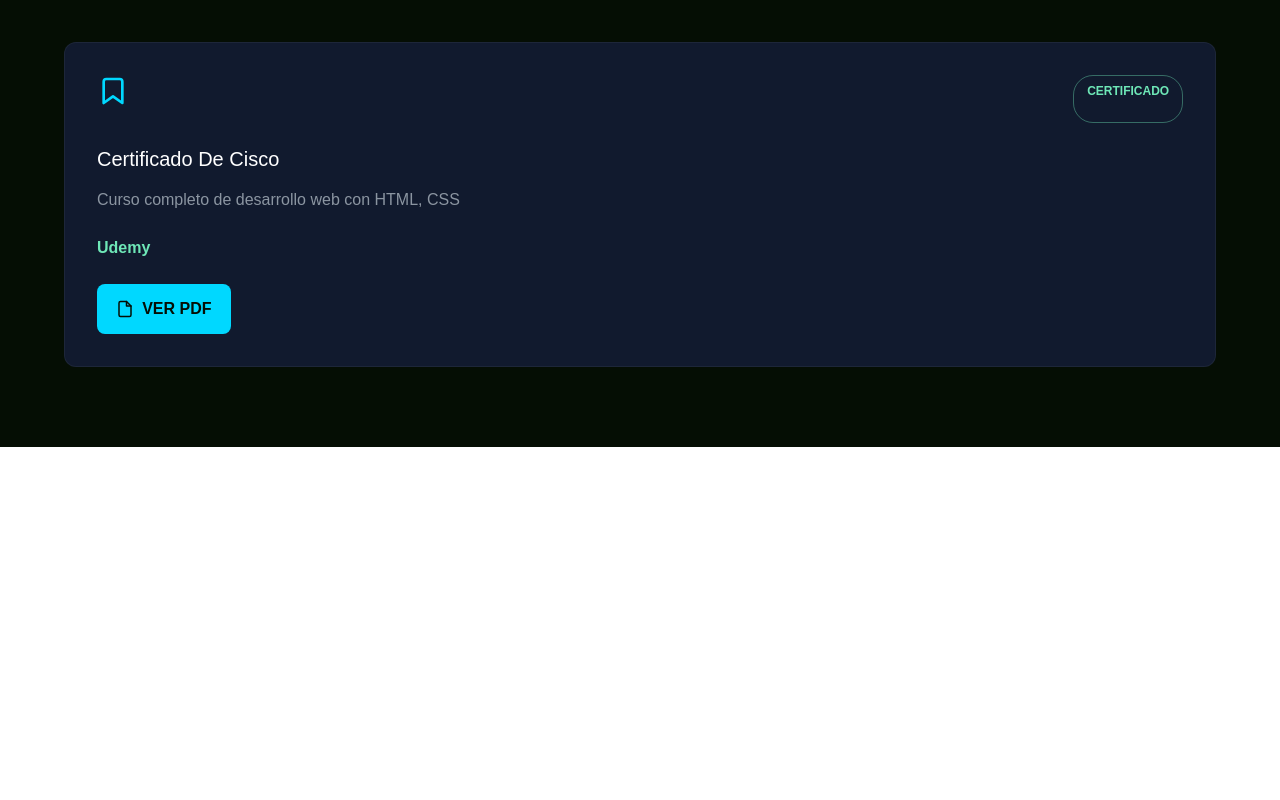
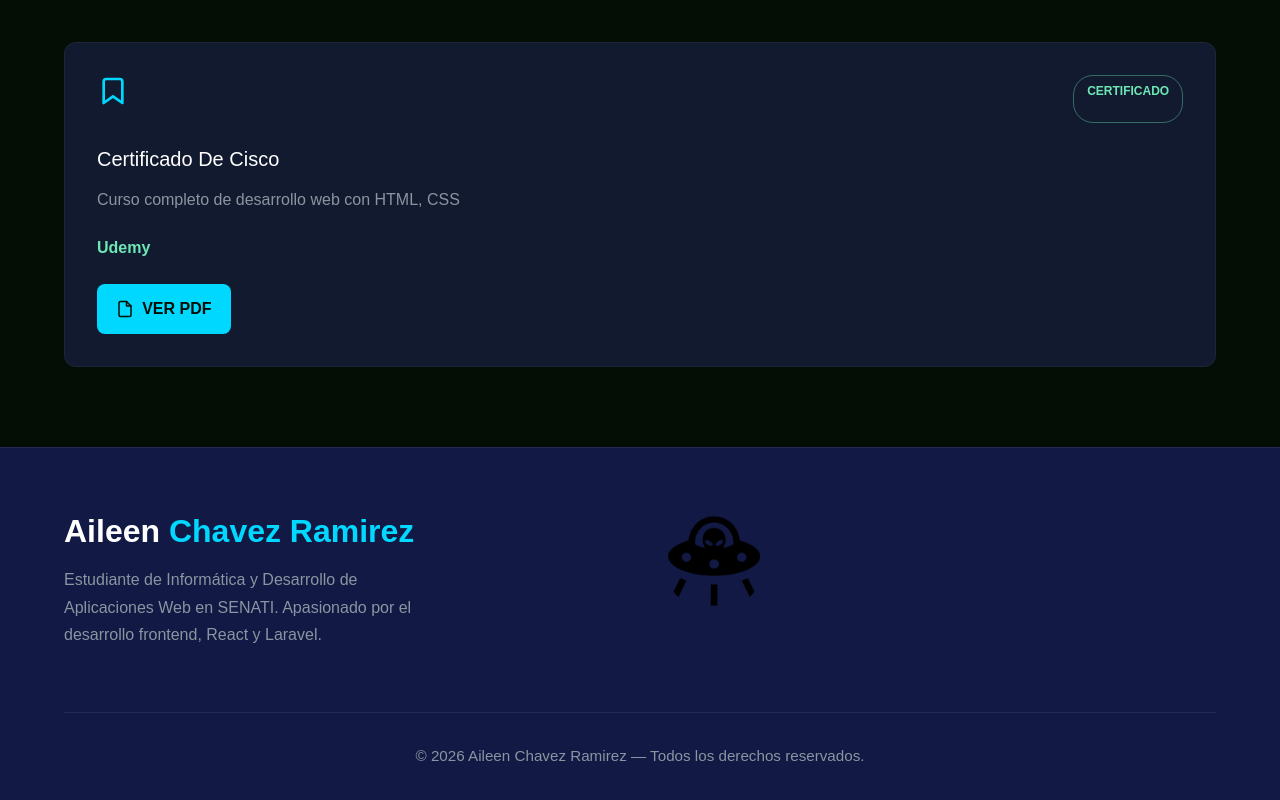
Before and after one commit to chavezramirez142006-alt/portafolio_Ramirez, a React (Vite) app: page / in a window 1280 px wide. Shown: the part 5935-6735 px from the top of the page. Before the commit the page ends 6382 px from the top, so only its background shows below. Built offline with nearby package versions, Linux system fonts and the light colour scheme; the HTML template or start-up script is replaced by a standard one.

Commit message:
Portafolio final

```diff
--- a/src/App.jsx
+++ b/src/App.jsx
@@ -7,6 +7,7 @@ import Proyectos from './components/Proyectos/Proyectos';
 import Contacto from './components/Contactos/Contactos';
 import Servicios from './components/Servicios/Servicios';
 import Certificados from './components/Certificados/Certificados';
+import Footer from './components/Footer/Footer';
 import './App.css';
 import './index.css';
 
@@ -26,6 +27,7 @@ function App() {
       <Contacto />
       <Servicios />
       <Certificados />
+      <Footer />
       {/* El resto de secciones irán aquí debajo.
           Ejemplo: <Footer />
       */}
--- a/src/components/Footer/Footer.css
+++ b/src/components/Footer/Footer.css
@@ -0,0 +1,176 @@
+/* =========================================
+ROOT
+========================================= */
+
+:root {
+
+    /* FONDOS */
+    --footer-bg: #111944;
+    --footer-card-bg: #111a2e;
+
+    /* TEXTOS */
+    --footer-text: #ffffff;
+    --footer-text-secondary: #8b95a1;
+
+    /* ACENTO */
+    --footer-accent: #00d8ff;
+
+    /* BORDES */
+    --footer-border: rgba(255, 255, 255, 0.08);
+
+    /* HOVER */
+    --footer-hover: #00d8ff;
+
+    /* SOMBRAS */
+    --footer-shadow: 0 10px 30px rgba(0, 0, 0, 0.2);
+
+    /* TRANSICIÓN */
+    --footer-transition: 0.3s ease;
+}
+
+/* =========================================
+FOOTER
+========================================= */
+
+.footer-section {
+
+    background-color: var(--footer-bg);
+
+    padding: 4rem 5% 2rem;
+
+    border-top: 1px solid var(--footer-border);
+}
+
+/* =========================================
+CONTENEDOR
+========================================= */
+
+.footer-container {
+
+    max-width: 1200px;
+
+    margin: auto;
+
+    display: grid;
+
+    grid-template-columns: repeat(auto-fit, minmax(250px, 1fr));
+
+    gap: 3rem;
+}
+
+/* =========================================
+LOGO / TEXTO
+========================================= */
+
+.navbar-ini-img {
+
+    width: 100px;
+
+    height: 100px;
+
+    border-radius: 1000%;
+
+    margin-right: 0.75rem;
+}
+
+.footer-logo {
+
+    color: var(--footer-text);
+
+    font-size: 2rem;
+
+    font-weight: 700;
+
+    margin-bottom: 1rem;
+}
+
+.footer-accent {
+
+    color: var(--footer-accent);
+}
+
+.footer-description {
+
+    color: var(--footer-text-secondary);
+
+    line-height: 1.7;
+
+    font-size: 1rem;
+
+    max-width: 350px;
+}
+
+/* =========================================
+LINKS
+========================================= */
+
+.footer-links,
+.footer-social {
+
+    display: flex;
+
+    flex-direction: column;
+
+    gap: 1rem;
+}
+
+.footer-links a,
+.footer-social a {
+
+    color: var(--footer-text-secondary);
+
+    text-decoration: none;
+
+    transition: color var(--footer-transition);
+}
+
+.footer-links a:hover,
+.footer-social a:hover {
+
+    color: var(--footer-hover);
+}
+
+/* =========================================
+COPYRIGHT
+========================================= */
+
+.footer-copy {
+
+    margin-top: 3rem;
+
+    padding-top: 2rem;
+
+    border-top: 1px solid var(--footer-border);
+
+    text-align: center;
+}
+
+.footer-copy p {
+
+    color: var(--footer-text-secondary);
+
+    font-size: 0.95rem;
+}
+
+/* =========================================
+RESPONSIVE
+========================================= */
+
+@media (max-width: 768px) {
+
+    .footer-container {
+
+        text-align: center;
+    }
+
+    .footer-description {
+
+        margin: auto;
+    }
+
+    .footer-links,
+    .footer-social {
+
+        align-items: center;
+    }
+}
--- a/src/components/Footer/Footer.jsx
+++ b/src/components/Footer/Footer.jsx
@@ -0,0 +1,50 @@
+import './Footer.css';
+import al from '../../assets/al.png';
+
+const Footer = () => {
+    return (
+        <footer className="footer-section">
+
+            <div className="footer-container">
+
+                {/* LOGO / NOMBRE */}
+                <div className="footer-brand">
+                    <h2 className="footer-logo">
+                        Aileen <span className="footer-accent">Chavez Ramirez</span>
+                    </h2>
+
+                    <p className="footer-description">
+                        Estudiante de Informática y Desarrollo de Aplicaciones Web en SENATI.
+                        Apasionado por el desarrollo frontend, React y Laravel.
+                    </p>
+                </div>
+
+                {/* LINKS */}
+                <div className="footer-links">
+
+                    <a href="#home" onClick={() => setIsOpen(false)}>
+                        <img
+                            className="navbar-ini-img"
+                            src={al}
+                            alt="Logo"
+                        />
+                    </a>
+
+                </div>
+
+
+
+            </div>
+
+            {/* COPYRIGHT */}
+            <div className="footer-copy">
+                <p>
+                    © 2026 Aileen Chavez Ramirez — Todos los derechos reservados.
+                </p>
+            </div>
+
+        </footer>
+    );
+};
+
+export default Footer;
```
Also changed, not shown: src/assets/al.png (added).
